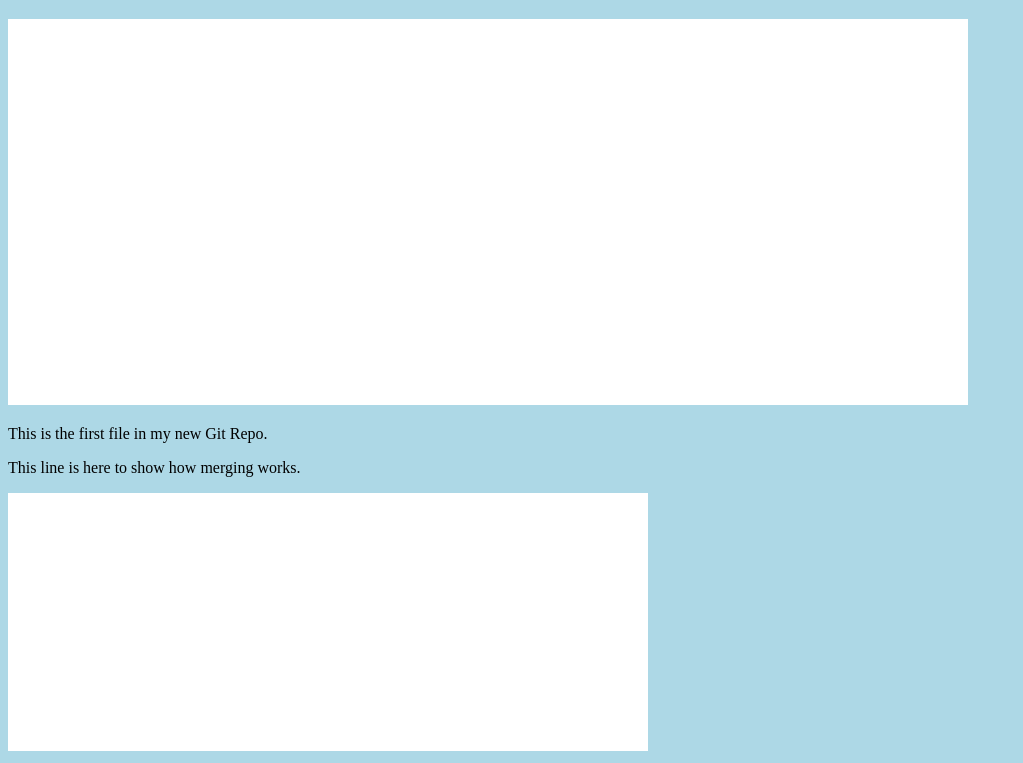
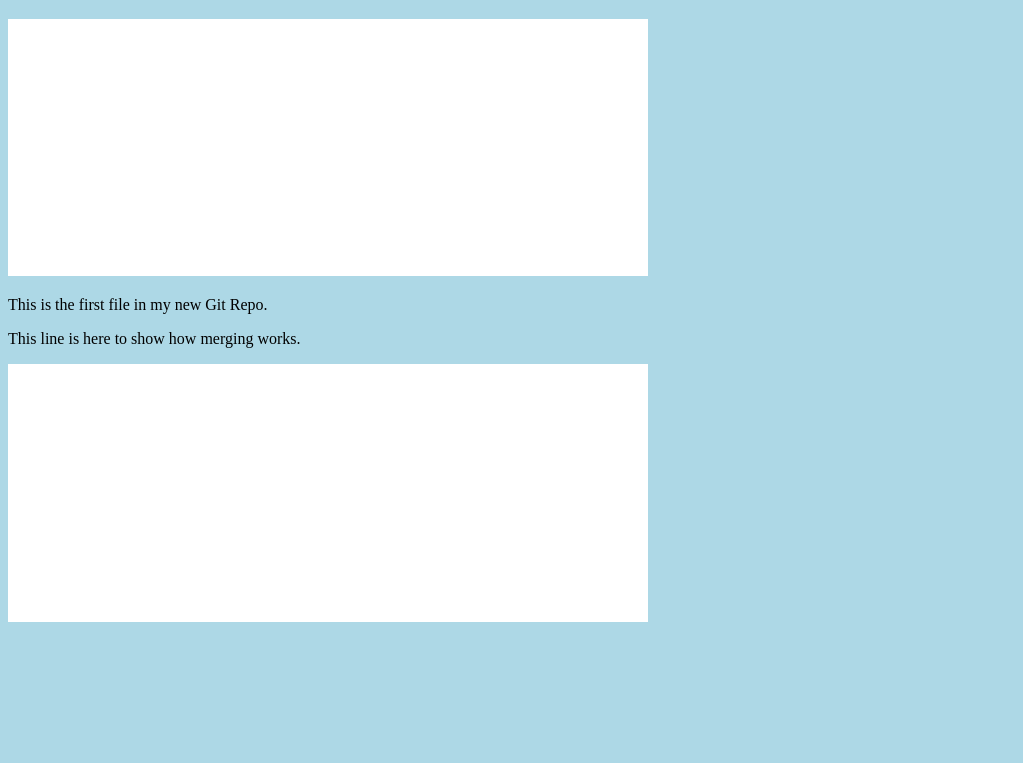
Before and after one commit to ramos-04/sample-git, a plain HTML site: page index.html in a window 1280 px wide. Shown: the part 61-824 px from the top of the page, without its empty margins (0-1023 px from the left). After the commit the page ends 800 px from the top, so only its background shows below. Drawn offline with Linux system fonts and the light colour scheme.

Commit message:
changed the size of the image

```diff
--- a/index.html
+++ b/index.html
@@ -7,7 +7,7 @@
 <body>
 
 <h1>Hello world!</h1>
-<div><img src="sample-img-2.jpg" alt="Hello World from Space" style="width:100%;max-width:960px"></div>
+<div><img src="sample-img-2.jpg" alt="Hello World from Space" style="width:100%;max-width:640px"></div>
 <p>This is the first file in my new Git Repo.</p>
 <p>This line is here to show how merging works.</p>
 <div><img src="sample-img.jpg" alt="Hello!!" style="width:100%;max-width:640px"></div>
```
